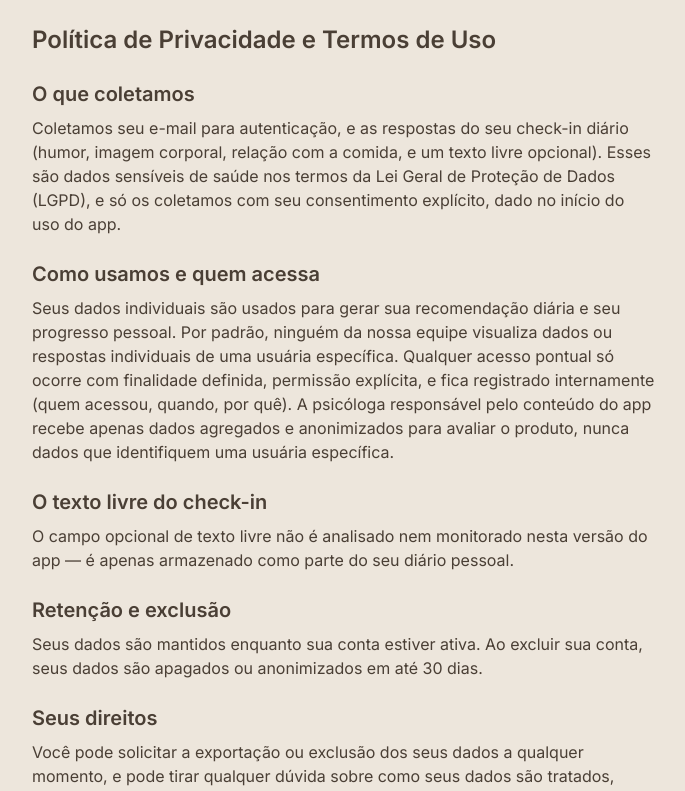
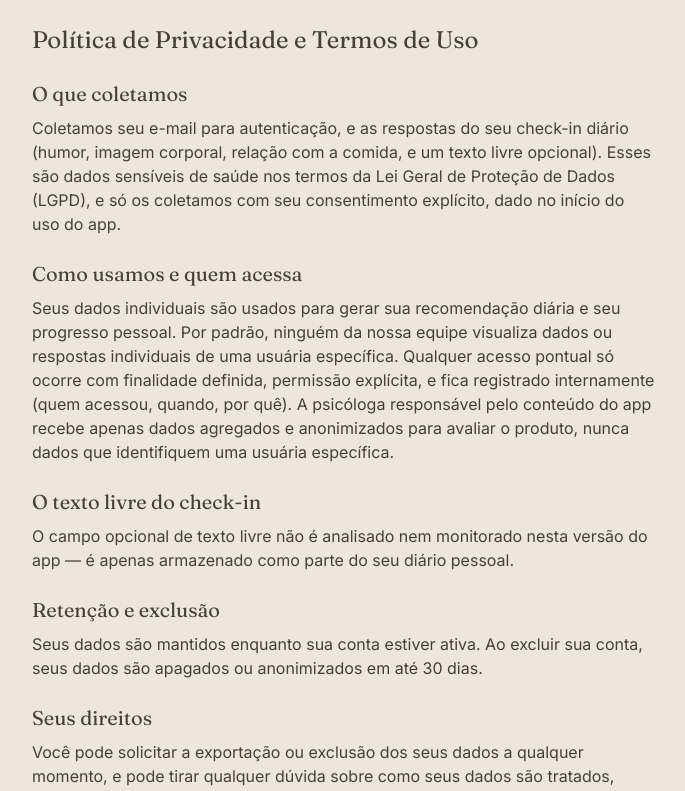
Before and after one commit to luisf66452/mulheres, a Next.js app: page /privacidade in a window 1280 px wide. Shown: the top 791 px of the page, without its empty margins (296-981 px from the left). Built offline with nearby package versions, Linux system fonts and the light colour scheme.

Commit message:
style: aplicar identidade visual Manhã de Domingo em /privacidade

```diff
--- a/src/app/privacidade/page.tsx
+++ b/src/app/privacidade/page.tsx
@@ -1,11 +1,11 @@
 export default function PrivacidadePage() {
   return (
     <main className="mx-auto max-w-2xl space-y-6 p-6">
-      <h1 className="text-2xl font-semibold">Política de Privacidade e Termos de Uso</h1>
+      <h1 className="font-display text-2xl text-texto">Política de Privacidade e Termos de Uso</h1>
 
       <section className="space-y-2">
-        <h2 className="text-xl font-semibold">O que coletamos</h2>
-        <p>
+        <h2 className="font-display text-xl text-texto">O que coletamos</h2>
+        <p className="text-texto">
           Coletamos seu e-mail para autenticação, e as respostas do seu check-in diário (humor,
           imagem corporal, relação com a comida, e um texto livre opcional). Esses são dados
           sensíveis de saúde nos termos da Lei Geral de Proteção de Dados (LGPD), e só os coletamos
@@ -14,8 +14,8 @@ export default function PrivacidadePage() {
       </section>
 
       <section className="space-y-2">
-        <h2 className="text-xl font-semibold">Como usamos e quem acessa</h2>
-        <p>
+        <h2 className="font-display text-xl text-texto">Como usamos e quem acessa</h2>
+        <p className="text-texto">
           Seus dados individuais são usados para gerar sua recomendação diária e seu progresso
           pessoal. Por padrão, ninguém da nossa equipe visualiza dados ou respostas individuais de
           uma usuária específica. Qualquer acesso pontual só ocorre com finalidade definida,
@@ -26,24 +26,24 @@ export default function PrivacidadePage() {
       </section>
 
       <section className="space-y-2">
-        <h2 className="text-xl font-semibold">O texto livre do check-in</h2>
-        <p>
+        <h2 className="font-display text-xl text-texto">O texto livre do check-in</h2>
+        <p className="text-texto">
           O campo opcional de texto livre não é analisado nem monitorado nesta versão do app — é
           apenas armazenado como parte do seu diário pessoal.
         </p>
       </section>
 
       <section className="space-y-2">
-        <h2 className="text-xl font-semibold">Retenção e exclusão</h2>
-        <p>
+        <h2 className="font-display text-xl text-texto">Retenção e exclusão</h2>
+        <p className="text-texto">
           Seus dados são mantidos enquanto sua conta estiver ativa. Ao excluir sua conta, seus dados
           são apagados ou anonimizados em até 30 dias.
         </p>
       </section>
 
       <section className="space-y-2">
-        <h2 className="text-xl font-semibold">Seus direitos</h2>
-        <p>
+        <h2 className="font-display text-xl text-texto">Seus direitos</h2>
+        <p className="text-texto">
           Você pode solicitar a exportação ou exclusão dos seus dados a qualquer momento, e pode
           tirar qualquer dúvida sobre como seus dados são tratados, escrevendo para{' '}
           <a href="mailto:almeidaferreiraluisgustavo@gmail.com" className="underline">
@@ -54,8 +54,8 @@ export default function PrivacidadePage() {
       </section>
 
       <section className="space-y-2">
-        <h2 className="text-xl font-semibold">O que este app não é</h2>
-        <p>
+        <h2 className="font-display text-xl text-texto">O que este app não é</h2>
+        <p className="text-texto">
           Este app não é terapia, não faz diagnóstico e não substitui acompanhamento profissional de
           saúde física ou mental.
         </p>
```
